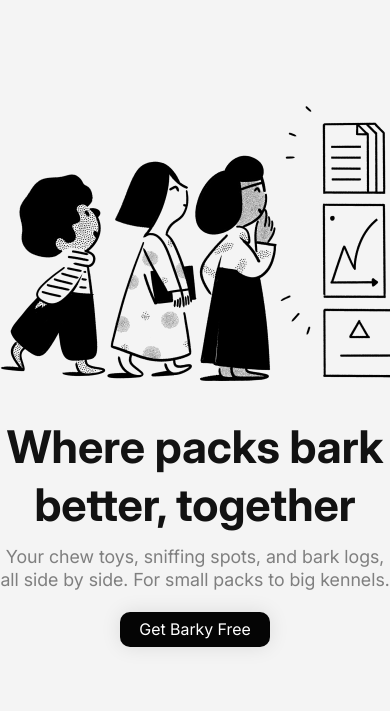
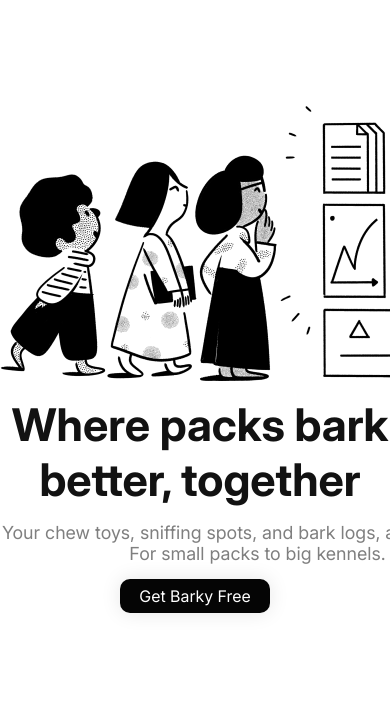
Before and after one commit to moaehrenbrand/Projekt-DDU1, a plain HTML site: page index.html in a window 390 px wide. Shown: the part 87-798 px from the top of the page. Drawn offline with Linux system fonts and the light colour scheme.

Commit message:
ändrat i css
har fixat till första diven i main, med marginaler och bredder för att få det att likna så som det ska vara mer

```diff
--- a/style.css
+++ b/style.css
@@ -5,8 +5,6 @@
 
 body {
     font-family: Inter;
-    line-height: 1.3;
-    background-color: #f4f4f4;
 }
 
 header {
@@ -15,7 +13,6 @@ header {
     left: 0;
     right: 0;
     z-index: 1000;
-    background-color: #f4f4f4;
     border-bottom: 1px solid #050505;
     width: 100%;
     display: flex;
@@ -506,6 +503,18 @@ footer {
         width: 500px;
     }
 
+    #better-together h1 {
+        width: 400px;
+        align-items: center;
+        margin: 10px auto;
+    }
+
+    #better-together p {
+        width: 515px;
+        align-items: center;
+        margin: 15px auto;
+    }
+
     #faces {
         text-align: center;
         display: flex;
```
